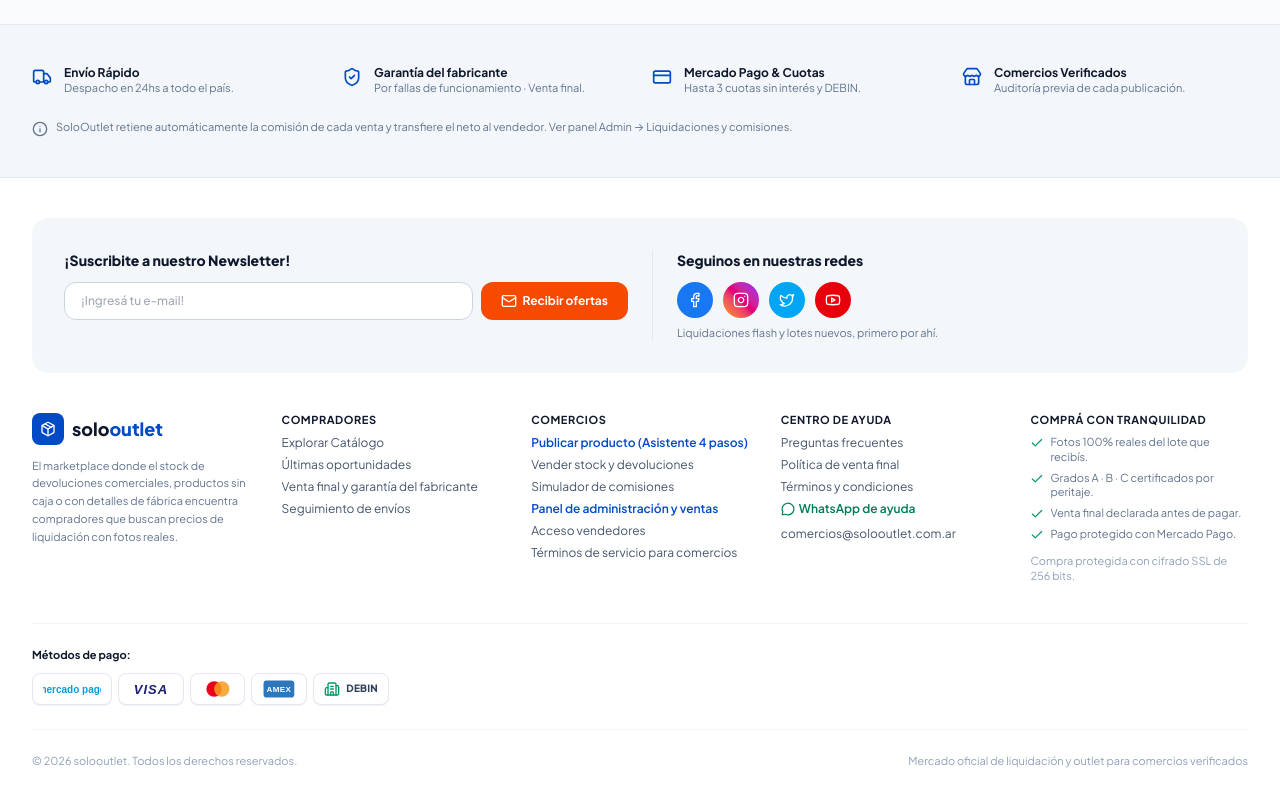
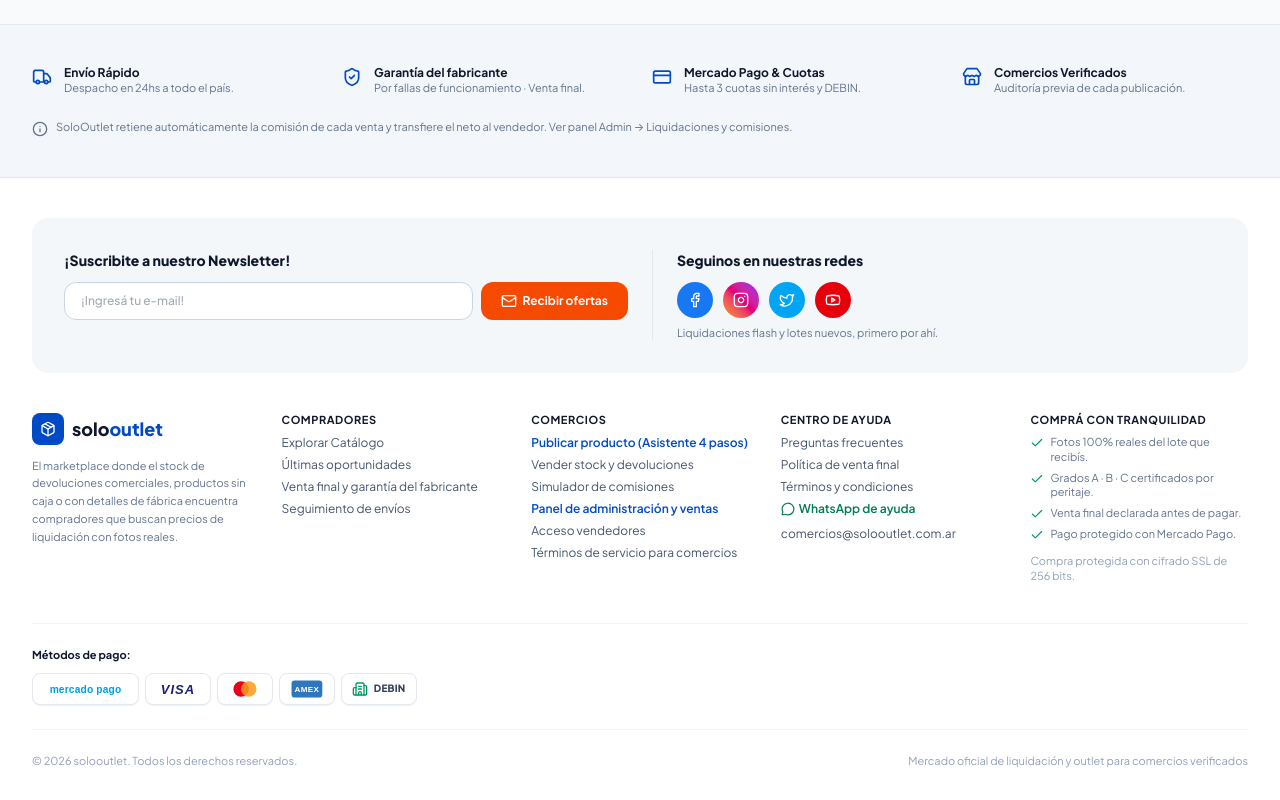
Before and after one commit to MarianGallicchio/SOLOOUTLET, a React (Vite) app: page / in a window 1280 px wide. Shown: the part 3894-4694 px from the top of the page. Built offline with nearby package versions, Linux system fonts and the light colour scheme; no server answers; a web font is replaced by a local one.

Commit message:
Logo MP corregido y columna Comercios solo para cuentas comercio

```diff
--- a/src/components/Footer.tsx
+++ b/src/components/Footer.tsx
@@ -13,6 +13,9 @@ const NEWSLETTER_KEY = 'solooutlet_newsletter';
 export const Footer: React.FC = () => {
   const { setCurrentView, setHelpSection, currentUser, openAuthModal, triggerPushNotification } = useStore();
   const seller = isMerchant(currentUser);
+  // La zona Comercios (accesos rápidos de venta) solo la ve quien tiene cuenta comercio.
+  // El comprador común solo ve Compradores + Ayuda + Confianza.
+  const showComercios = seller || isPlatformOwner(currentUser);
   const [email, setEmail] = useState('');
   const [emailError, setEmailError] = useState<string | null>(null);
 
@@ -118,7 +121,7 @@ export const Footer: React.FC = () => {
           </div>
         </div>
 
-        <div className="grid grid-cols-2 md:grid-cols-5 gap-8 mb-10">
+        <div className={`grid grid-cols-2 ${showComercios ? 'md:grid-cols-5' : 'md:grid-cols-4'} gap-8 mb-10`}>
 
           {/* Brand */}
           <div className="col-span-2 md:col-span-1 space-y-3">
@@ -146,7 +149,8 @@ export const Footer: React.FC = () => {
             </ul>
           </div>
 
-          {/* Comercios */}
+          {/* Comercios — OCULTA para el comprador común: solo cuentas comercio */}
+          {showComercios && (
             <div className="space-y-2">
               <h5 className="font-bold text-slate-900 uppercase tracking-wider text-[11px]">Comercios</h5>
               <ul className="space-y-1.5">
@@ -170,6 +174,7 @@ export const Footer: React.FC = () => {
                 <li><button onClick={() => goHelp('terminos')} className={linkCls}>Términos de servicio para comercios</button></li>
               </ul>
             </div>
+          )}
 
           {/* Ayuda */}
           <div className="space-y-2">
--- a/src/components/PaymentIcons.tsx
+++ b/src/components/PaymentIcons.tsx
@@ -48,8 +48,8 @@ export const AmexIcon: React.FC = () => (
 
 export const MercadoPagoIcon: React.FC = () => (
   <Badge label="Mercado Pago">
-    <svg viewBox="0 0 72 20" className="h-4 w-auto" role="img" aria-hidden="true">
-      <text x="36" y="14.5" textAnchor="middle" fontFamily="Arial, Helvetica, sans-serif" fontWeight="800" fontSize="12.5" fill="#009EE3">
+    <svg viewBox="0 0 104 22" className="h-[18px] w-auto" role="img" aria-hidden="true">
+      <text x="52" y="15.5" textAnchor="middle" fontFamily="Arial, Helvetica, sans-serif" fontWeight="800" fontSize="12.5" letterSpacing="0.2" fill="#009EE3">
         mercado pago
       </text>
     </svg>
```
Lines whose indentation alone changed are shown as unchanged.
